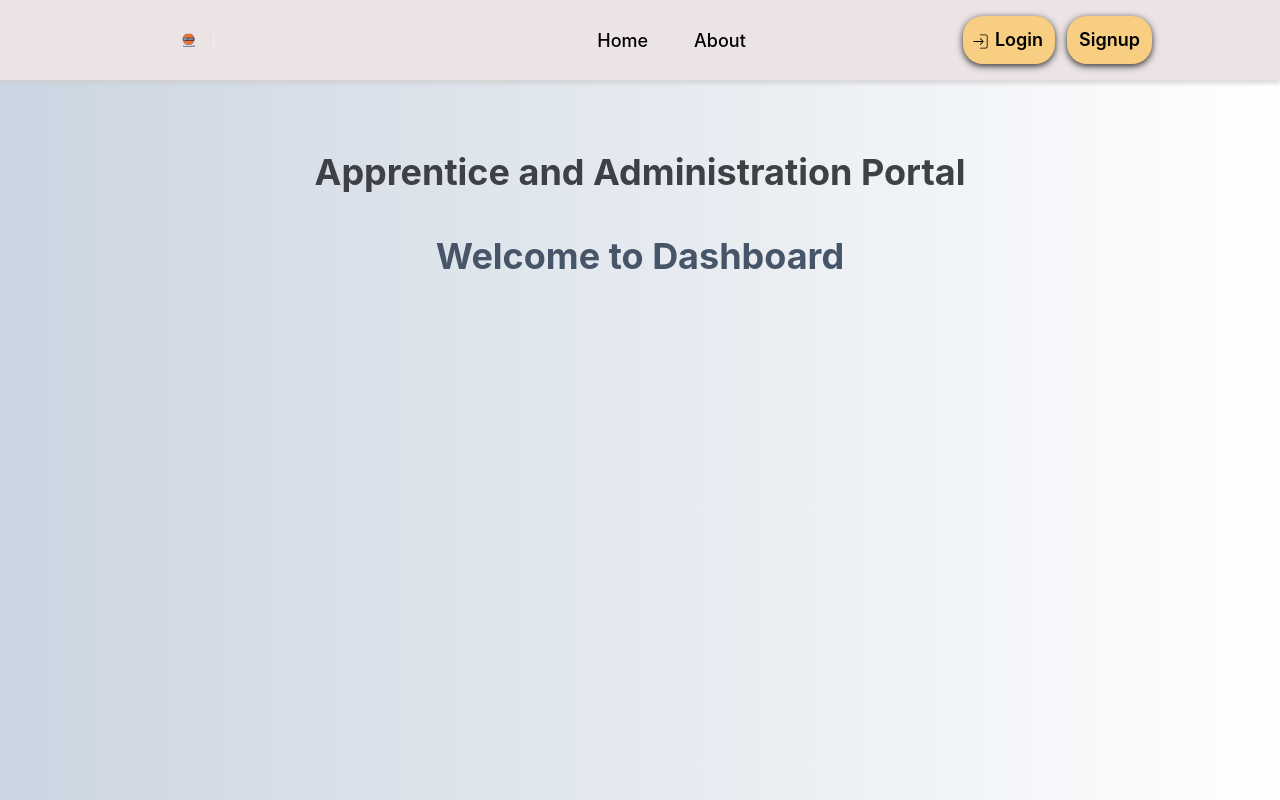
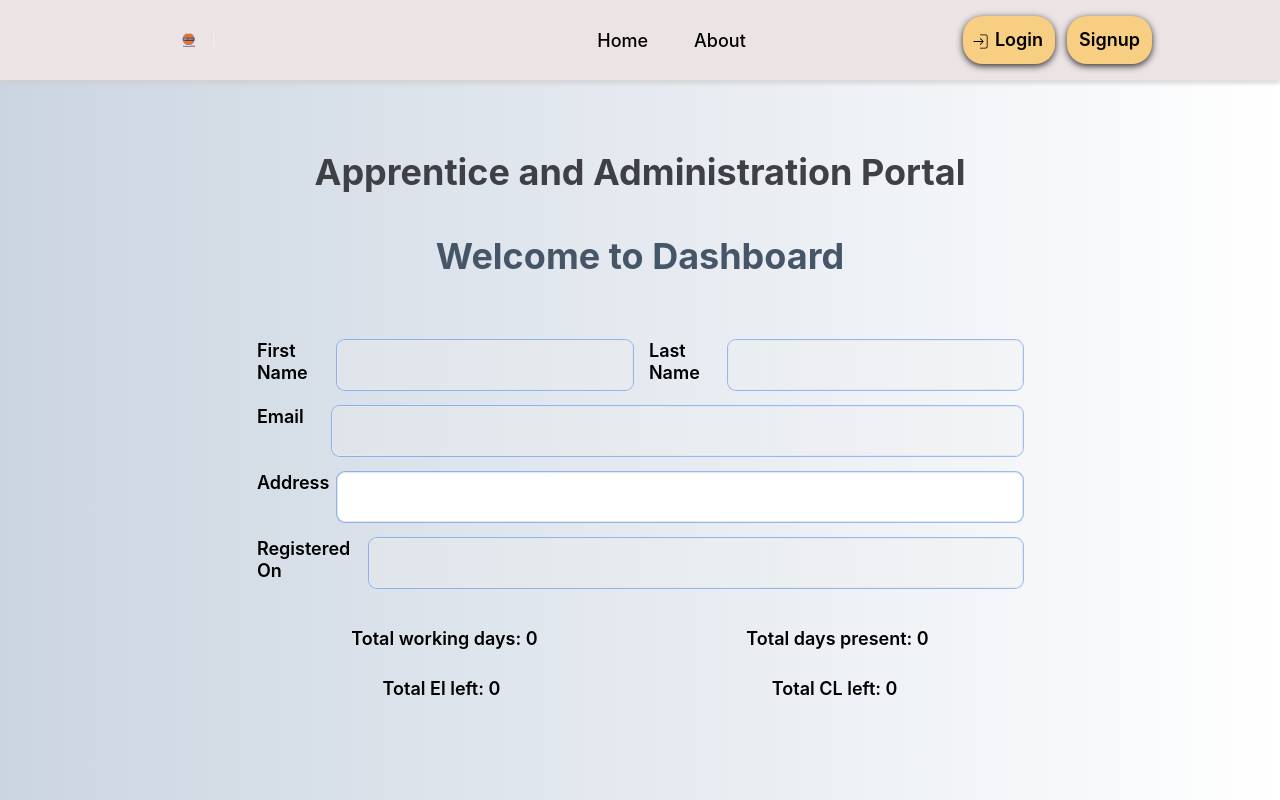
Before and after one commit to M-mrigank/IOCL-Apprentice-Attendance-Management-Portal, a React (Create React App) app in the folder client/: page /Dashboard in a window 1280 px wide. Built offline with nearby package versions, Linux system fonts and the light colour scheme; no server answers.

Commit message:
updates-2

```diff
--- a/client/src/AllRoutes.jsx
+++ b/client/src/AllRoutes.jsx
@@ -8,7 +8,7 @@ import Dashboard from './pages/Dashboard/Dashboard';
 
 const AllRoutes = ({setIsLoggedIn}) => {
   return (
-    <div className='w-11/12 mx-auto'>
+    <div className='w-11/12 mx-auto h-[2000px]'>
         <Routes>
             <Route path="/" element={<Home/>}/>
             <Route path="/Auth" element={<Auth/>}/>
--- a/client/src/App.css
+++ b/client/src/App.css
@@ -11,10 +11,13 @@ body {
     scrollbar-width: auto;
     scrollbar-color: #afb2bf;
     background-size: cover;
+    background-attachment: fixed;
   }
 
 .bg-img{
     /* background-image: url(./assets/background1.jpg); */
     background-size: cover;
+    background-attachment: fixed;
+    background-size: cover;
     /* background-blend-mode: lighten; */
 }
--- a/client/src/actions/auth.js
+++ b/client/src/actions/auth.js
@@ -1,11 +1,13 @@
 import * as api from "../api";
 import { setCurrentUser } from "./currentUser";
+import toast from 'react-hot-toast';
 
 export const signup=(authData, navigate)=>async (dispatch)=>{
     try{
         const {data}=await api.signUp(authData);
         dispatch({type:'AUTH', data});
         dispatch(setCurrentUser(JSON.parse(localStorage.getItem('Profile'))));
+        toast.success("Account Created!");
         navigate("/");
     }catch(error){
         console.log("error ->", error);
@@ -17,6 +19,7 @@ export const login=(authData, navigate)=>async (dispatch)=>{
         const {data}=await api.logIn(authData);
         dispatch({type:'AUTH', data});
         dispatch(setCurrentUser(JSON.parse(localStorage.getItem('Profile'))));
+        toast.success("Logged In");
         navigate('/');
     }catch(error){
         console.log("error ->",error);
--- a/client/src/components/Form/LoginForm.jsx
+++ b/client/src/components/Form/LoginForm.jsx
@@ -30,7 +30,7 @@ const LoginForm = ({setIsLoggedIn}) => {
         console.log(formData);
 
         setIsLoggedIn(true);
-        toast.success("Logged In");
+        // toast.success("Logged In");
 
         dispatch(login(formData, navigate));
         console.log(formData);
--- a/client/src/components/Form/SignupForm.jsx
+++ b/client/src/components/Form/SignupForm.jsx
@@ -46,7 +46,7 @@ const SignupForm = ({setIsLoggedIn}) => {
         console.log(formData);
 
         dispatch(signup(formData, navigate));
-        toast.success("Account Created!");
+        // toast.success("Account Created!");
 
         // navigate("/Dashboard");
     }
--- /dev/null
+++ b/client/src/pages/Apprentice/DetailApprentice.jsx
@@ -0,0 +1,52 @@
+import React from 'react'
+import './apprentice.css';
+
+const DetailApprentice = ({user, role}) => {
+  return (
+    <div className="p-6">
+        <form className="flex flex-col w-[100%] gap-y-4 mt-6">
+            <div className='w-[100%] flex justify-between gap-x-4'>
+                <label  htmlFor='firstName' className='flex gap-x-2'>
+                    <p className='text-lg mb-1 leading-[1.375rem] font-semibold'>First Name</p>
+                    <input input type='text' placeholder={user?.firstName} name='firstName' disabled
+                    className='rounded-[0.5rem] w-full p-[12px] border ring-1 focus:outline-none focus:border-orange-400 focus:ring-orange-500 focus-ring-1'/>
+                </label>
+                <label  htmlFor='lastName'  className='flex gap-x-2'>
+                    <p className='text-lg mb-1 leading-[1.375rem] font-semibold'>Last Name</p>
+                    <input input type='text' placeholder={user?.lastName} name='lastName' disabled
+                    className='rounded-[0.5rem] w-full p-[12px] border ring-1 focus:outline-none focus:border-orange-400 focus:ring-orange-500 focus-ring-1'/>
+                </label>
+                </div>
+            <label  htmlFor='email'  className='flex gap-x-7'>
+                <p className='text-lg mb-1 leading-[1.375rem] font-semibold'>Email</p>
+                <input input type='email' placeholder={user?.email} name='email' disabled
+                className='rounded-[0.5rem] w-full p-[12px] border ring-1 focus:outline-none focus:border-orange-400 focus:ring-orange-500 focus-ring-1'/>
+            </label>
+            <label  htmlFor='address'  className='flex gap-x-2'>
+                <p className='text-lg mb-1 leading-[1.375rem] font-semibold'>Address</p>
+                <input input type='address' placeholder={user?.address} name='email'
+                className='rounded-[0.5rem] w-full p-[12px] border ring-1 focus:outline-none focus:border-orange-400 focus:ring-orange-500 focus-ring-1'/>
+            </label>
+            <label  htmlFor='reg'  className='flex gap-x-2'>
+                <p className='text-lg mb-1 leading-[1.375rem] font-semibold'>Registered On</p>
+                <input input type='reg' placeholder={user?.registeredOn?.split('T')[0]} name='reg' disabled
+                className='rounded-[0.5rem] w-full p-[12px] border ring-1 focus:outline-none focus:border-orange-400 focus:ring-orange-500 focus-ring-1'/>
+            </label>
+        </form>
+        <div className='mt-10 w-[100%] flex flex-col gap-y-6'>
+
+            <div className='flex w-[100%] justify-around gap-x-5'>
+                <p className='text-lg mb-1 leading-[1.375rem] font-semibold'>Total working days: <span>0</span></p>
+                <p className='text-lg mb-1 leading-[1.375rem] font-semibold'>Total days present: <span>0</span></p>
+            </div>
+
+            <div className='flex w-[100%] justify-around gap-x-5'>
+                <p className='text-lg mb-1 leading-[1.375rem] font-semibold'>Total El left: <span>0</span></p>
+                <p className='text-lg mb-1 leading-[1.375rem] font-semibold'>Total CL left: <span>0</span></p>
+            </div>
+        </div>
+    </div>
+  )
+}
+
+export default DetailApprentice
--- /dev/null
+++ b/client/src/pages/Apprentice/apprentice.css
@@ -0,0 +1,20 @@
+.enlarge{
+    backdrop-filter: blur(5px);
+    z-index: 1000;
+    position: absolute;
+}
+.popup {
+    background: white;
+    padding: 20px;
+    border-radius: 10px;
+    box-shadow: 0 0 10px rgba(0, 0, 0, 0.1);
+    position: relative;
+    z-index: 1001;
+  }
+  .close-popup {
+    position: absolute;
+    top: 10px;
+    right: 10px;
+    font-size: 20px;
+    cursor: pointer;
+  }
--- a/client/src/pages/Dashboard/Dashboard.jsx
+++ b/client/src/pages/Dashboard/Dashboard.jsx
@@ -1,6 +1,7 @@
 import React from 'react'
 import { useSelector } from 'react-redux'
 import Apprentice from "../Apprentice/Apprentice"
+import DetailApprentice from '../Apprentice/DetailApprentice';
 
 const Dashboard = () => {
   const User=useSelector((state)=>(state.currentUserReducer));
@@ -16,8 +17,9 @@ const Dashboard = () => {
       <p className="max-w-max mx-auto text-4xl text-slate-600 font-bold mt-7">Welcome to Dashboard</p>
       <div className='flex flex-col max-w-max justify-center align-center max-w-max mx-auto min-w-[450px]'>
         {
-          User?.user?.role==="admin" &&
-            <Apprentice/>
+          User?.user?.role==="admin" ?
+            (<Apprentice/>):
+            (<DetailApprentice user={User?.user} role={"apprentice"}/>)
         }
       </div>
     </div>
--- a/client/src/pages/Home/Home.jsx
+++ b/client/src/pages/Home/Home.jsx
@@ -1,15 +1,40 @@
-import React from 'react'
+import React, { useState, useEffect } from 'react';
 import { useSelector } from 'react-redux'
 import logo from "../../assets/iocl-nobg.png"
 import rhino from "../../assets/rhino1.png"
+import preloader from "../../assets/preloader-unscreen.gif";
 
 const Home = () => {
 
-  const user=useSelector((state)=>(state.currentUserReducer));
+  var user=useSelector((state)=>(state.currentUserReducer));
+
+  const [isVisible1, setIsVisible1]=useState(true);
+  const [isVisible2, setIsVisible2]=useState(false);
+
+  useEffect(() => {
+    const timer = setTimeout(() => {
+      setIsVisible1(false);
+      setIsVisible2(true);
+    }, 4000);
+    return () => clearTimeout(timer);
+  }, []);
+
+
 
   return (
-    <div className="flex flex-col w-4/5 gap-y-4 mt-32 max-w-max mx-auto justify-center align-center">
+    <div className="flex flex-col w-4/5 gap-y-4 max-w-max mx-auto justify-center align-center h-[100%]">
 
+        {
+          isVisible1 && (
+            <div className='max-w-max mx-auto flex flex-col justify-center align-center h-56'>
+              <div className='flex justify-center align-center'>
+                <img src={preloader} alt="IOCL"/>
+              </div>
+              <h1 className='font-semibold text-2xl'>Loading..</h1>
+            </div>)
+        }
+        {
+          isVisible2 && (<>
             <p className="font-bold text-4xl text-zinc-700 max-w-max mx-auto mt-6">Apprentice and Administration Portal</p>
 
             <p className="font-bold text-4xl text-zinc-500 max-w-max mx-auto mt-7">Welcome Back {
@@ -31,6 +56,8 @@ const Home = () => {
                 <img src={rhino} alt="Rhino"/>
               </div>
             </div>
+          </>)
+        }
     </div>
   )
 }
```
Also changed, not shown: client/src/pages/Apprentice/Apprentice.jsx (+39 -4 lines), client/src/assets/preloader-unscreen.gif (added). Lines whose indentation alone changed are shown as unchanged.
